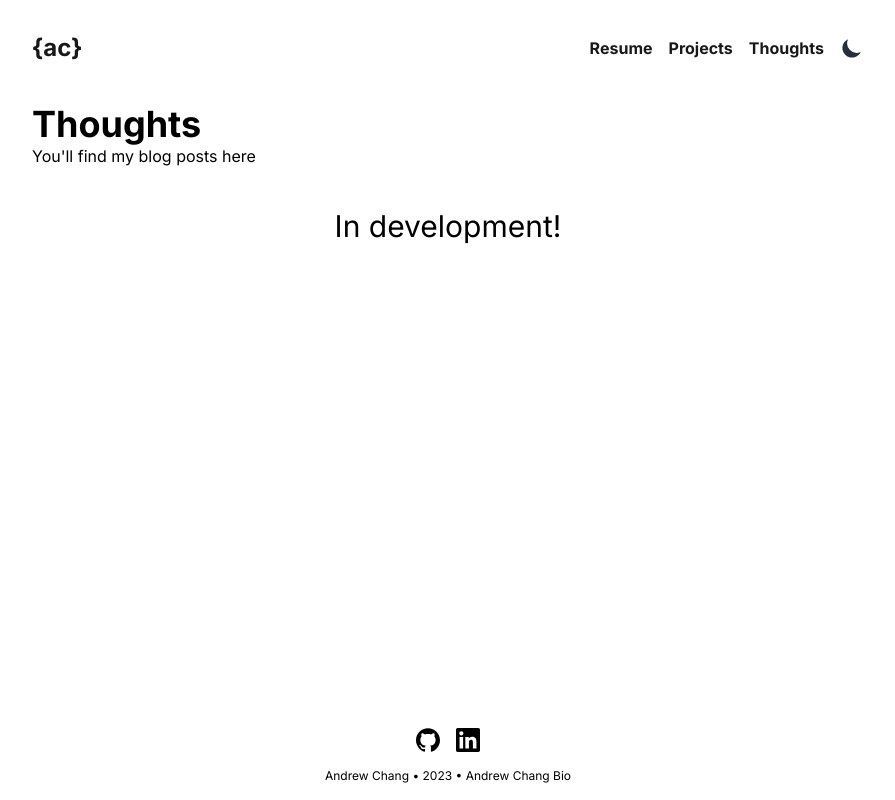
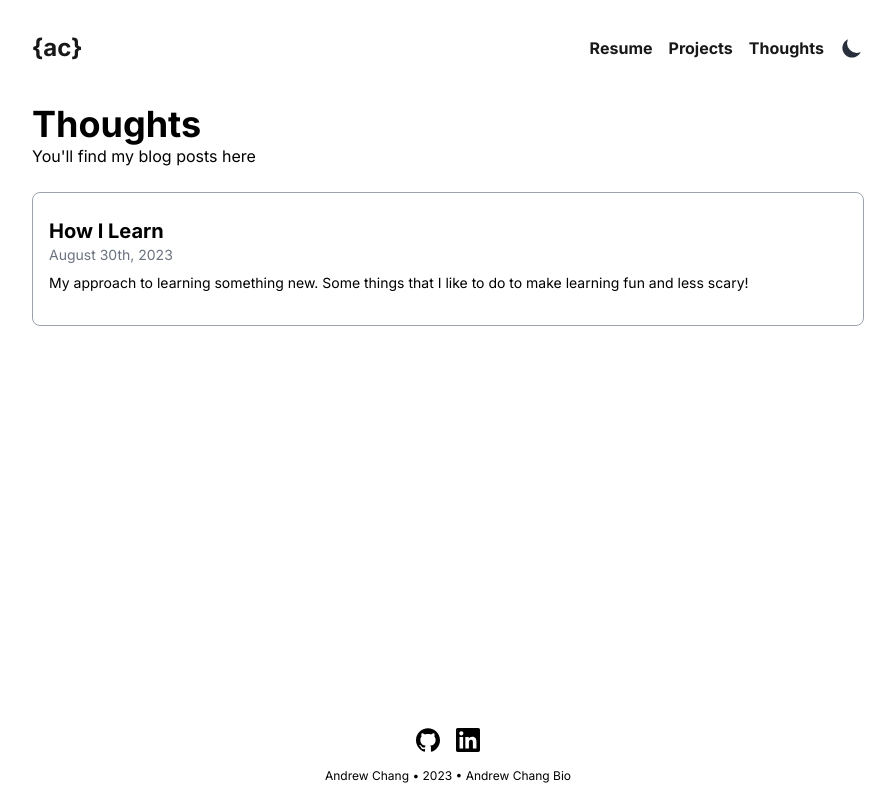
Before and after one commit to andrew-lin-chang/andrewchangbio, a Next.js app: page /thoughts in a window 1280 px wide. Shown: the whole page, without its empty margins (192-1087 px from the left). Built offline with nearby package versions, Linux system fonts and the light colour scheme.

Commit message:
add first blog

```diff
--- /dev/null
+++ b/app/thoughts/[slug]/page.tsx
@@ -0,0 +1,41 @@
+import fs from "fs";
+import path from "path";
+import matter from "gray-matter";
+
+import { MDXRemote } from "next-mdx-remote/rsc";
+
+// statically generate routes for posts at build time
+export async function generateStaticParams() {
+  const files = fs.readdirSync(path.join("posts"));
+  const paths = files.map((filename) => ({
+    slug: filename.replace(".mdx", ""),
+  }));
+
+  return paths;
+}
+
+function getPost({ slug }: { slug: string }) {
+  const markdownFile = fs.readFileSync(
+    path.join("posts", slug + ".mdx"),
+    "utf-8"
+  );
+
+  const { data: frontMatter, content } = matter(markdownFile);
+
+  return {
+    frontMatter,
+    slug,
+    content,
+  };
+}
+
+export default function Post({ params }: any) {
+  const props = getPost(params);
+
+  return (
+    <article className="prose dark:prose-invert mx-0 max-w-none">
+      <h1 className="font-bold text-4xl">{props.frontMatter.title}</h1>
+      <MDXRemote source={props.content} />
+    </article>
+  );
+}
--- a/app/thoughts/page.tsx
+++ b/app/thoughts/page.tsx
@@ -1,10 +1,39 @@
+import fs from "fs";
+import path from "path";
+import matter from "gray-matter";
+import Card from "@/components/Card";
+
 export default function Thoughts() {
+  // find all files in posts directory
+  const postsDir = "posts";
+  const files = fs.readdirSync(path.join(postsDir));
+
+  // for each post found
+  const posts = files.map((filename) => {
+    const fileContent = fs.readFileSync(path.join(postsDir, filename), "utf-8");
+
+    const { data: frontMatter } = matter(fileContent);
+
+    return {
+      meta: frontMatter,
+      slug: filename.replace(".mdx", ""),
+    };
+  });
+
+  const thoughts = posts.filter((post) => post.meta.type === "blog");
+
   return (
     <>
       <h1 className="text-4xl font-bold">Thoughts</h1>
       <p>You&apos;ll find my blog posts here</p>
 
-      <p className="mt-10 text-center text-3xl">In development!</p>
+      <div className="grid grid-cols-1 gap-4 mt-6">
+        {thoughts.map((thought) => {
+          return (
+            <Card meta={thought.meta} slug={thought.slug} key={thought.slug} />
+          );
+        })}
+      </div>
     </>
   );
 }
--- /dev/null
+++ b/posts/learn.mdx
@@ -0,0 +1,36 @@
+---
+title: How I Learn
+date: "August 30th, 2023"
+description: My approach to learning something new. Some things that I like to do to make learning fun and less scary!
+imgSrc:
+type: blog
+repo:
+visit:
+---
+
+I **LOVE** learning. In an effort to become a better student, I have fully conditioned myself to romanticize the act of absorbing information
+and diving headfirst into rabbit holes.
+
+I wholeheartedly believe that falling in love with learning will not only make studying much more enjoyable, but will develop a sense of curiosity
+that will take you much farther than just learning for the sake of learning.
+
+Just imagine how much untapped knowledge there is in libraries, waiting to be learned.
+A book collecting dust on a shelf may very well be someone's magnum opus, *their life's work*. Show some respect and open it.
+
+Here's an exercise. Just pretend that what you're reading is the coolest thing in existence. Fully gaslight yourself into enjoying what you're learning.
+Give 120% into reading that supposedly lame math textbook. *Multivariable Calculus and its Applications*. Nah, math lore. Isn't that so cool?
+
+### Learning with Context
+I especially love it when I understand the context of what I'm learning. For example, I taught myself web development over the summer.
+
+Jumping straight into coding a website got dull. Fast. I started with frameworks and libraries like React without first understanding the foundations underneath them.
+
+I took a step back and admitted that I had no idea what was going on. I purposefully limited myself to plain old Javascript and HTML/CSS.
+Understanding the pain points first-hand created a newfound love and appreciation for modern tools.
+
+I love reading the history and the decisions of why things are designed the way they are. It gets me hyped to see how far we've come. This article is so good and is a great read.
+
+[Modern Javascript Explained for Dinosaurs](https://peterxjang.com/blog/modern-javascript-explained-for-dinosaurs.html)
+
+### Conclusion
+We stand on the shoulders of giants. Fall in love with learning.
```
